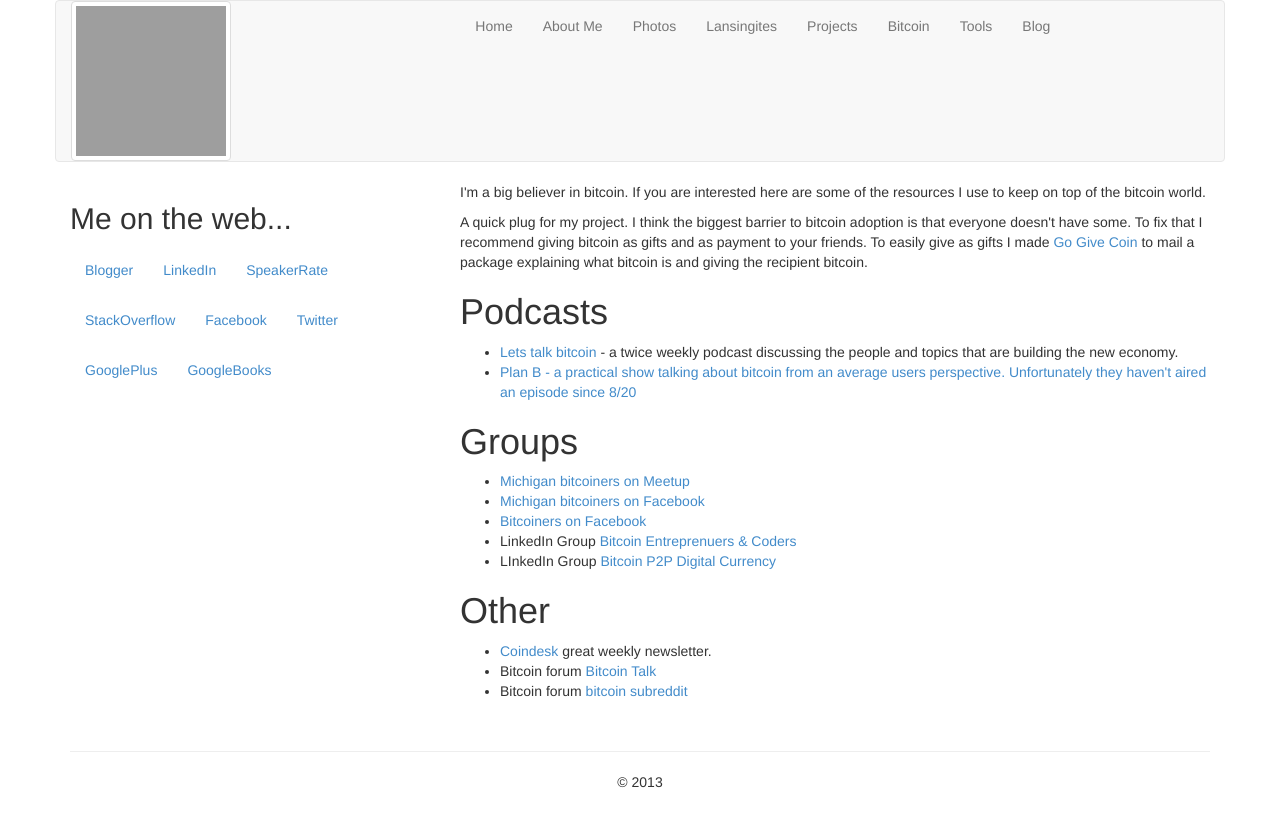
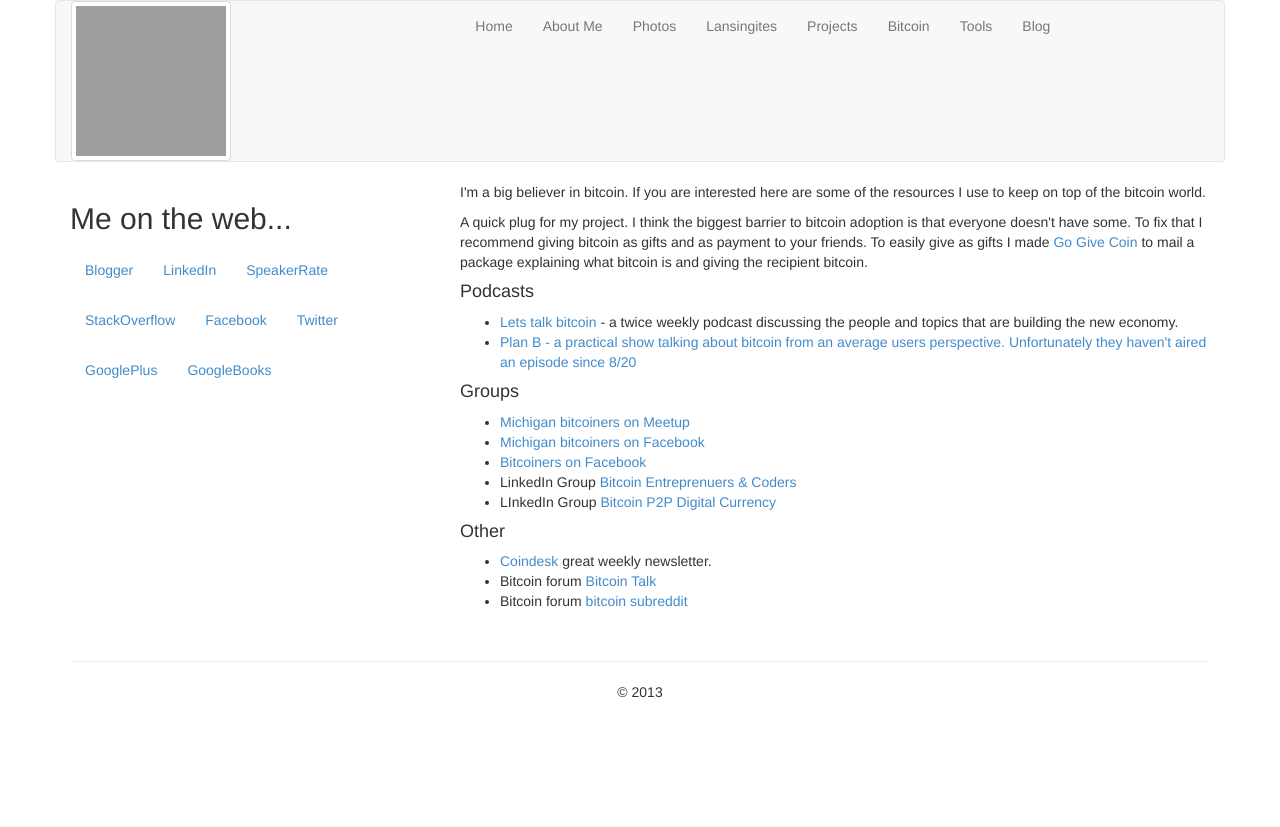
Before and after one commit to davidsilvasmith/davidsilvasmith.github.io, a Jekyll site: the page built from bitcoin.html, in a window 1280 px wide. Shown: the top 827 px of the page. Built offline with Jekyll 4.4.1, drawn with Linux system fonts in a browser that asks for light colours; nearby versions of some CDN libraries; grey boxes are pictures that could not be loaded.

```diff
--- a/bitcoin.html
+++ b/bitcoin.html
@@ -5,12 +5,12 @@ permalink: /bitcoin/
 <p>I'm a big believer in bitcoin. If you are interested here are some of the resources I use to keep on top of the bitcoin world.</p>
 <p>A quick plug for my project. I think the biggest barrier to bitcoin adoption is that everyone doesn't have some. To fix that I recommend giving bitcoin as gifts and as payment to your friends. To easily give as gifts I made <a href="http://www.gogivecoin.com">Go Give Coin</a> to mail a package explaining what bitcoin is and giving the recipient bitcoin.</p>
 
-<h1>Podcasts</h1>
+<h4>Podcasts</h4>
 <ul>
 	<li><a href="http://www.letstalkbitcoin.com">Lets talk bitcoin</a> - a twice weekly podcast discussing the people and topics that are building the new economy.</li>
 	<li><a href="http://www.jupiterbroadcasting.com/show/planb/">Plan B - a practical show talking about bitcoin from an average users perspective. Unfortunately they haven't aired an episode since 8/20</a></li>
 </ul>
-<h1>Groups</h1>
+<h4>Groups</h4>
 <ul>
 	<li><a href="http://www.meetup.com/MichiganBitcoiners/"> Michigan bitcoiners on Meetup</a></li>
 	<li><a href="https://www.facebook.com/groups/MichiganBitcoiners/">Michigan bitcoiners on Facebook</a></li>
@@ -18,7 +18,7 @@ permalink: /bitcoin/
 	<li>LinkedIn Group <a href="http://www.linkedin.com/groups?home=&gid=6519235&trk=anet_ug_hm">Bitcoin Entreprenuers & Coders</a></li>
 	<li>LInkedIn Group <a href="http://www.linkedin.com/groups?home=&gid=3721050&trk=anet_ug_hm">Bitcoin P2P Digital Currency</a></li>
 </ul>
-<h1>Other</h1>
+<h4>Other</h4>
 <ul>
 	<li><a href="http://www.coindesk.com/">Coindesk</a> great weekly newsletter.</li>
 	<li>Bitcoin forum <a href="https://bitcointalk.org/index.php?action=profile;u=144770">Bitcoin Talk</a></li>
```
